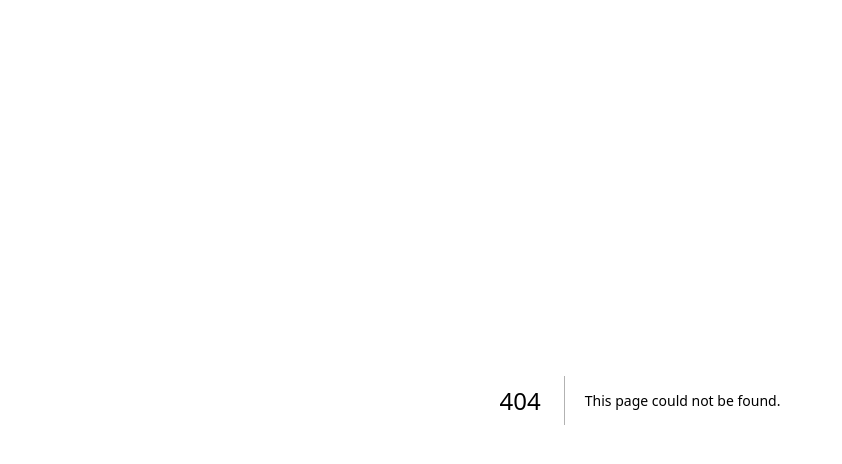
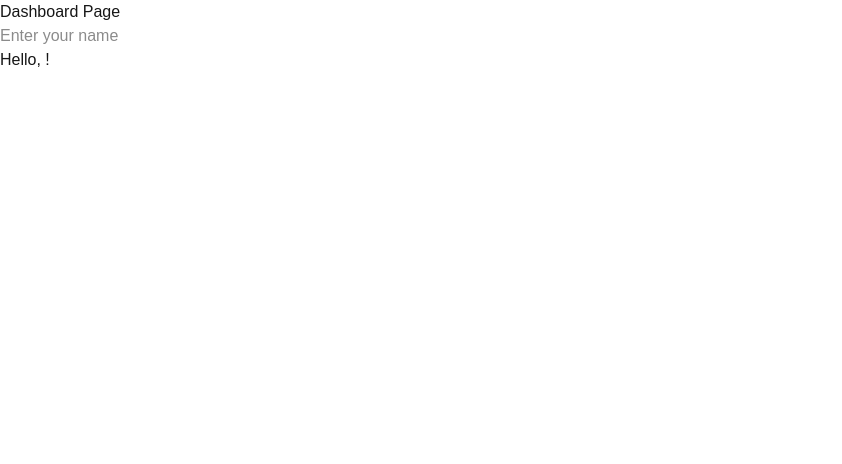
Before and after one commit to bikeeprajapati/nextjs-fundamentals, a Next.js app in the folder rendering-demo/: page /dashboard in a window 1280 px wide. Before the commit this address had no page. Shown: the top 464 px of the page, without its empty margins (0-842 px from the left). Built offline with nearby package versions, Linux system fonts and the light colour scheme.

Commit message:
feat: update AboutPage to display current date and add navigation links to Home

```diff
--- a/rendering-demo/app/about/page.tsx
+++ b/rendering-demo/app/about/page.tsx
@@ -2,7 +2,7 @@ export default function AboutPage() {
     console.log("Rendering server component: AboutPage");
     return (
         <div>
-            <h1>About Page</h1>
+            <h1>About Page {new Date().toLocaleDateString()}</h1>
             <p>This is the about page of our Next.js application.</p>
         </div>
     );
--- /dev/null
+++ b/rendering-demo/app/dashboard/page.tsx
@@ -0,0 +1,14 @@
+"use client";
+
+import { useState } from 'react';
+
+export default function DashboardPage() {
+    const [name, setName] = useState('');
+    return (
+        <div>
+            <h1>Dashboard Page</h1>
+            <input value={name} onChange={(e) => setName(e.target.value)} placeholder="Enter your name" />
+            <p>Hello, {name}!</p>
+        </div>
+    );
+}
--- a/rendering-demo/app/page.tsx
+++ b/rendering-demo/app/page.tsx
@@ -1,3 +1,4 @@
+import Link from "next/dist/client/link";
 import Image from "next/image";
 
 export default function Home() {
@@ -12,6 +13,12 @@ export default function Home() {
           height={20}
           priority
         />
+        <Link href="/dashboard" className="text-blue-500 underline">
+          Go to Dashboard
+        </Link>
+        <Link href="/about" className="text-blue-500 underline">
+          Go to About
+        </Link>
         <div className="flex flex-col items-center gap-6 text-center sm:items-start sm:text-left">
           <h1 className="max-w-xs text-3xl font-semibold leading-10 tracking-tight text-black dark:text-zinc-50">
             To get started, edit the page.tsx file.
```
